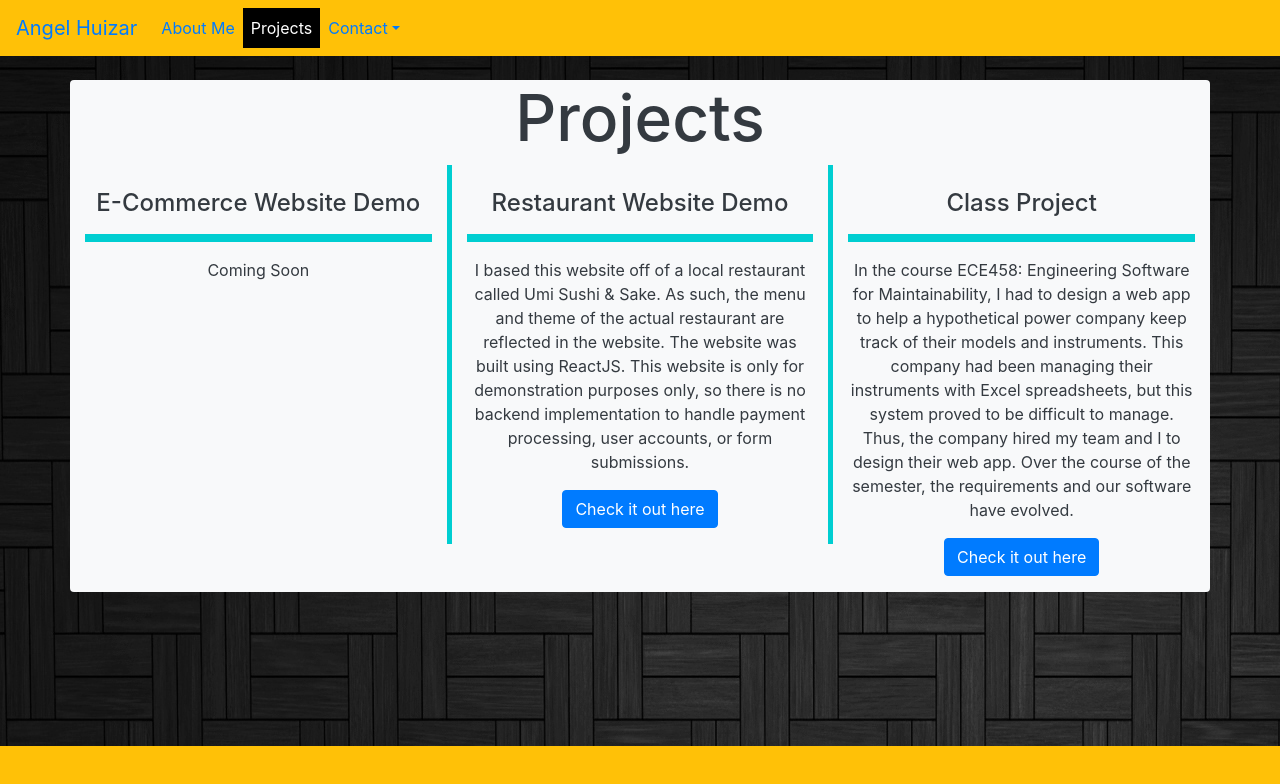
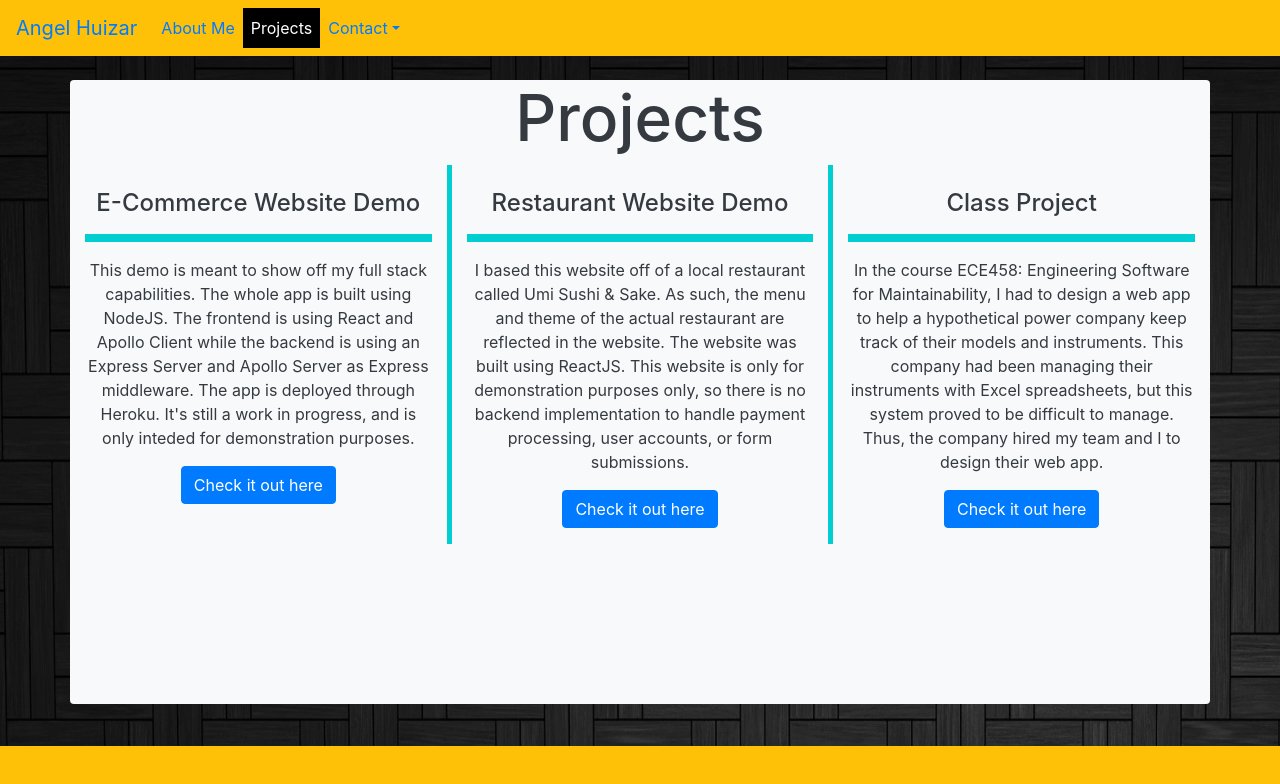
Before and after one commit to aHuizar/aHuizar.github.io, a React (Create React App) app: page /#/projects in a window 1280 px wide. Shown: the top 784 px of the page. Built offline with nearby package versions, Linux system fonts and the light colour scheme.

Commit message:
updated site to include link to ecommerce site

```diff
--- a/src/components/AboutMe.jsx
+++ b/src/components/AboutMe.jsx
@@ -21,7 +21,7 @@ function AboutMe() {
           <hr className="h-line"></hr>
           <p>
             I am a programmer, web designer, and front end developer from
-            Bakersfield, California who loves coding. I will graduate with my
+            Bakersfield, California who loves coding. I graduated with my
             Bachelor of Science in Electrical and Computer Engineering and
             Computer Science from Duke University in May of 2021. I am always
             eager to learn new things!
--- a/src/components/Projects.jsx
+++ b/src/components/Projects.jsx
@@ -30,7 +30,21 @@ function Projects() {
         <div className=" mt-4 mb-3">
           <h4>E-Commerce Website Demo</h4>
           <hr className="h-line"></hr>
-          <p>Coming Soon</p>
+          <p>
+            This demo is meant to show off my full stack capabilities. The whole
+            app is built using NodeJS. The frontend is using React and Apollo
+            Client while the backend is using an Express Server and Apollo Server as
+            Express middleware. The app is deployed through Heroku. It's still a
+            work in progress, and is only inteded for demonstration purposes.
+          </p>
+          <a
+            rel="noreferrer"
+            className="btn btn-primary"
+            href="https://my-ecommerce-demo.herokuapp.com/products"
+            target="_blank"
+          >
+            Check it out here
+          </a>
         </div>
       }
       column3={
@@ -43,8 +57,7 @@ function Projects() {
             track of their models and instruments. This company had been
             managing their instruments with Excel spreadsheets, but this system
             proved to be difficult to manage. Thus, the company hired my team
-            and I to design their web app. Over the course of the semester, the
-            requirements and our software have evolved.
+            and I to design their web app.
           </p>
           <a
             rel="noreferrer"
--- a/src/components/ThreeColumnPage.jsx
+++ b/src/components/ThreeColumnPage.jsx
@@ -2,8 +2,8 @@ import React from "react";
 function ThreeColumnPage(props) {
   return (
     <div
-      className="container text-dark mb-5 bg-light rounded mt-4"
-      style={{ overflowY: "auto" }}
+      className="container text-dark mb-5 bg-light rounded my-4"
+      style={{ overflowY: "auto", height: "78vh" }}
     >
       <div className="row justify-content-center ">
         <div className="col text-center">
```
Also changed, not shown: 1 other file (tests, documents, lock files or other folders).
